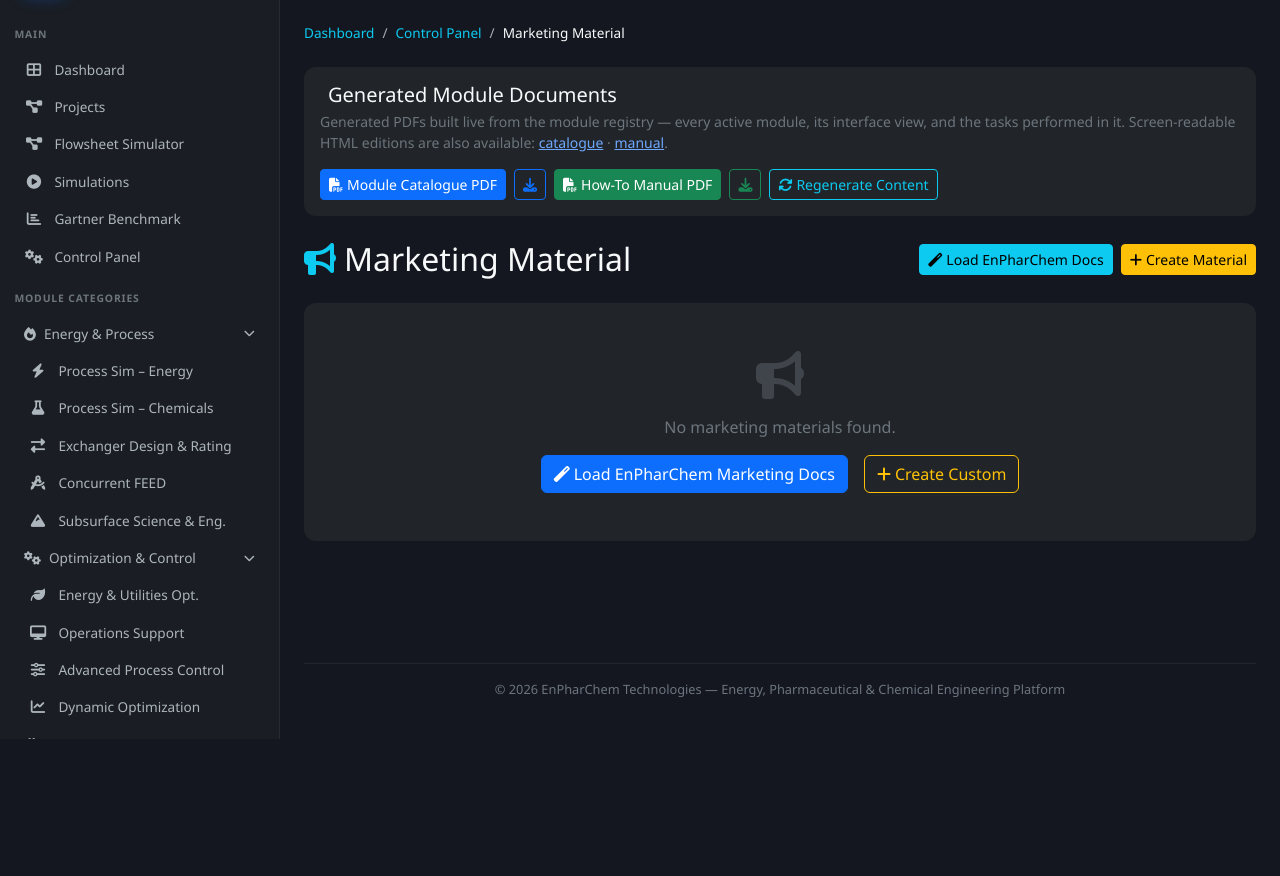
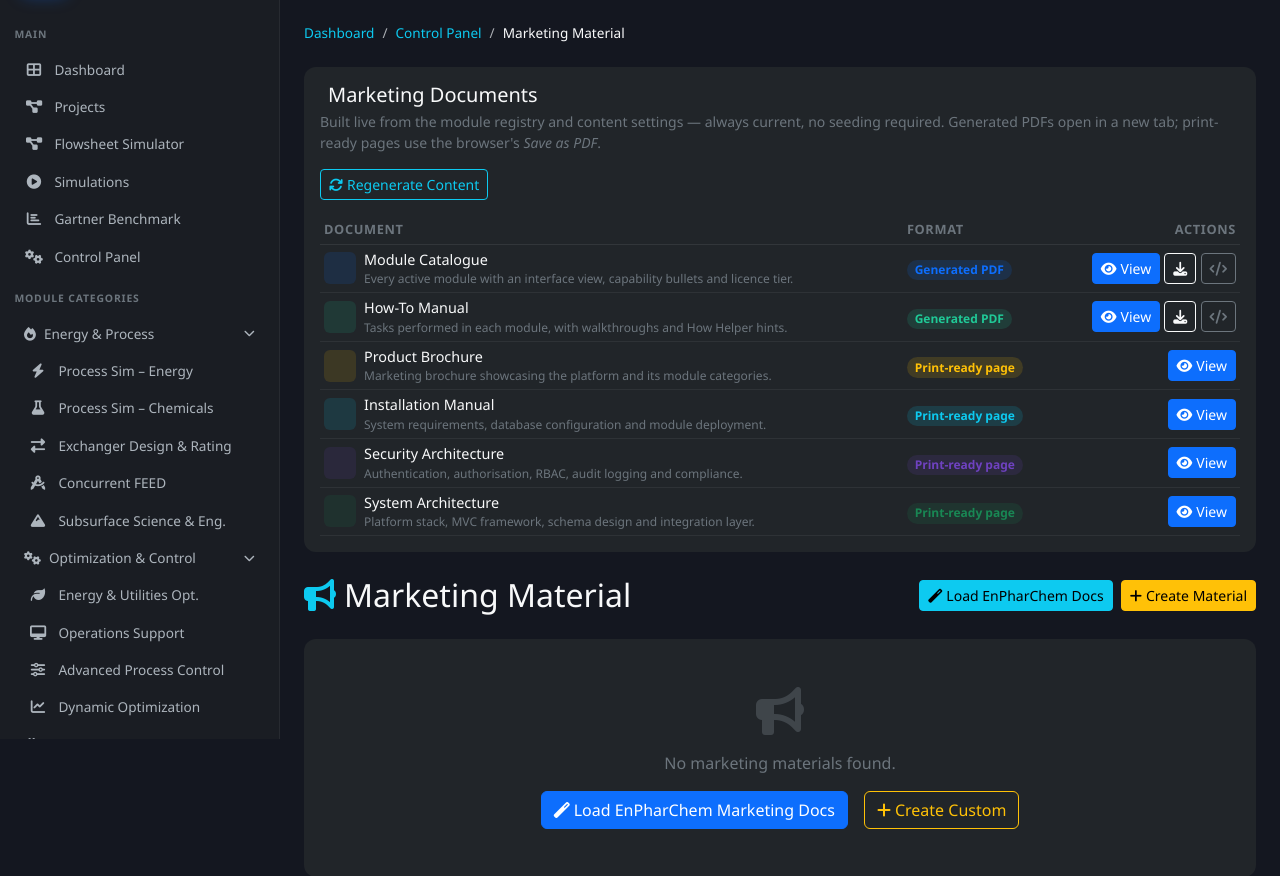
Before and after one commit to jongikhaya1203/EnPharChem, a PHP site: page /enpharchem/control-panel/marketing in a window 1280 px wide. Shown: the part 61-937 px from the top of the page. Before the commit the page ends 800 px from the top, so only its background shows below. Run offline with PHP 8.4, Linux system fonts and the light colour scheme; a user stored in the database is signed in; data comes from the database, SQL or seed files in the repository; data that the repository does not hold is empty.

Commit message:
Add View links for every marketing document in the Control Panel
The four original marketing documents (product brochure, installation
manual, security architecture, system architecture) had routes but were
only reachable once the marketing_materials table had been seeded. They
are now viewable directly from the Control Panel.

The Marketing Material page gains a Marketing Documents table listing all
six documents with a View action, plus download and HTML-edition actions
on the two generated PDFs. It replaces the two-button strip that only
covered the module catalogue and the how-to manual; the Regenerate
Content action is retained.

The Control Panel index gains a Marketing Brochure card linking straight
to the product brochure, alongside the existing module catalogue and
how-to manual cards.

Verified against a running instance: all six documents render complete
from their Control Panel links - two PDFs terminating in %%EOF and four
print-ready pages with closing markup - and the index and marketing page
render without PHP errors.

Co-Authored-By: Claude Opus 5 (1M context) <noreply@anthropic.com>

```diff
--- a/views/control-panel/marketing.php
+++ b/views/control-panel/marketing.php
@@ -29,38 +29,129 @@
     <?php endif; ?>
 <?php endif; ?>
 
-<!-- Generated module documents -->
+<!-- Marketing documents: always viewable, independent of the materials table -->
 <div class="card border-0 mb-4" style="background: var(--epc-card-bg);">
     <div class="card-body">
-        <div class="d-flex justify-content-between align-items-start flex-wrap gap-3">
+        <div class="d-flex justify-content-between align-items-start flex-wrap gap-3 mb-3">
             <div>
-                <h5 class="text-light mb-1"><i class="bi bi-journals me-2" style="color: var(--epc-accent);"></i>Generated Module Documents</h5>
+                <h5 class="text-light mb-1"><i class="bi bi-journals me-2" style="color: var(--epc-accent);"></i>Marketing Documents</h5>
                 <p class="text-secondary small mb-0">
-                    Generated PDFs built live from the module registry &mdash; every active module, its
-                    interface view, and the tasks performed in it. Screen-readable HTML editions are also
-                    available:
-                    <a href="/enpharchem/marketing/module-catalogue/html" target="_blank" rel="noopener">catalogue</a> &middot;
-                    <a href="/enpharchem/marketing/how-to-manual/html" target="_blank" rel="noopener">manual</a>.
+                    Built live from the module registry and content settings &mdash; always current, no
+                    seeding required. Generated PDFs open in a new tab; print-ready pages use the
+                    browser's <em>Save as PDF</em>.
                 </p>
             </div>
-            <div class="d-flex gap-2 flex-wrap">
-                <a href="/enpharchem/marketing/module-catalogue" target="_blank" rel="noopener" class="btn btn-primary btn-sm">
-                    <i class="fas fa-file-pdf me-1"></i>Module Catalogue PDF
-                </a>
-                <a href="/enpharchem/marketing/module-catalogue?download=1" class="btn btn-outline-primary btn-sm" title="Download the catalogue">
-                    <i class="fas fa-download"></i>
-                </a>
-                <a href="/enpharchem/marketing/how-to-manual" target="_blank" rel="noopener" class="btn btn-success btn-sm">
-                    <i class="fas fa-file-pdf me-1"></i>How-To Manual PDF
-                </a>
-                <a href="/enpharchem/marketing/how-to-manual?download=1" class="btn btn-outline-success btn-sm" title="Download the manual">
-                    <i class="fas fa-download"></i>
-                </a>
-                <a href="/enpharchem/marketing/seed-module-docs" class="btn btn-outline-info btn-sm"
-                   onclick="return confirm('Regenerate feature bullets and task walkthroughs for every active module? This overwrites previously generated content.');">
-                    <i class="fas fa-arrows-rotate me-1"></i>Regenerate Content
-                </a>
-            </div>
+            <a href="/enpharchem/marketing/seed-module-docs" class="btn btn-outline-info btn-sm"
+               onclick="return confirm('Regenerate feature bullets and task walkthroughs for every active module? This overwrites previously generated content.');">
+                <i class="fas fa-arrows-rotate me-1"></i>Regenerate Content
+            </a>
+        </div>
+
+        <div class="table-responsive">
+            <table class="table table-sm align-middle mb-0">
+                <thead>
+                    <tr class="text-secondary" style="font-size:.78rem;text-transform:uppercase;letter-spacing:.5px;">
+                        <th style="border-color:rgba(255,255,255,.08);">Document</th>
+                        <th style="border-color:rgba(255,255,255,.08);">Format</th>
+                        <th class="text-end" style="border-color:rgba(255,255,255,.08);">Actions</th>
+                    </tr>
+                </thead>
+                <tbody>
+                <?php
+                $marketingDocs = [
+                    [
+                        'title'  => 'Module Catalogue',
+                        'desc'   => 'Every active module with an interface view, capability bullets and licence tier.',
+                        'icon'   => 'bi-journal-richtext',
+                        'colour' => '#0d6efd',
+                        'url'    => '/enpharchem/marketing/module-catalogue',
+                        'format' => 'Generated PDF',
+                        'html'   => '/enpharchem/marketing/module-catalogue/html',
+                    ],
+                    [
+                        'title'  => 'How-To Manual',
+                        'desc'   => 'Tasks performed in each module, with walkthroughs and How Helper hints.',
+                        'icon'   => 'bi-life-preserver',
+                        'colour' => '#20c997',
+                        'url'    => '/enpharchem/marketing/how-to-manual',
+                        'format' => 'Generated PDF',
+                        'html'   => '/enpharchem/marketing/how-to-manual/html',
+                    ],
+                    [
+                        'title'  => 'Product Brochure',
+                        'desc'   => 'Marketing brochure showcasing the platform and its module categories.',
+                        'icon'   => 'bi-megaphone',
+                        'colour' => '#ffc107',
+                        'url'    => '/enpharchem/marketing/product-brochure',
+                        'format' => 'Print-ready page',
+                        'html'   => null,
+                    ],
+                    [
+                        'title'  => 'Installation Manual',
+                        'desc'   => 'System requirements, database configuration and module deployment.',
+                        'icon'   => 'bi-download',
+                        'colour' => '#0dcaf0',
+                        'url'    => '/enpharchem/marketing/installation-manual',
+                        'format' => 'Print-ready page',
+                        'html'   => null,
+                    ],
+                    [
+                        'title'  => 'Security Architecture',
+                        'desc'   => 'Authentication, authorisation, RBAC, audit logging and compliance.',
+                        'icon'   => 'bi-shield-lock',
+                        'colour' => '#6f42c1',
+                        'url'    => '/enpharchem/marketing/security-architecture',
+                        'format' => 'Print-ready page',
+                        'html'   => null,
+                    ],
+                    [
+                        'title'  => 'System Architecture',
+                        'desc'   => 'Platform stack, MVC framework, schema design and integration layer.',
+                        'icon'   => 'bi-diagram-3',
+                        'colour' => '#198754',
+                        'url'    => '/enpharchem/marketing/system-architecture',
+                        'format' => 'Print-ready page',
+                        'html'   => null,
+                    ],
+                ];
+                foreach ($marketingDocs as $doc):
+                    $isPdf = $doc['format'] === 'Generated PDF';
+                ?>
+                    <tr>
+                        <td style="border-color:rgba(255,255,255,.06);">
+                            <div class="d-flex align-items-center">
+                                <span class="rounded-2 d-inline-flex align-items-center justify-content-center me-2"
+                                      style="width:32px;height:32px;background: <?= $doc['colour'] ?>20;">
+                                    <i class="bi <?= $doc['icon'] ?>" style="color: <?= $doc['colour'] ?>;"></i>
+                                </span>
+                                <div>
+                                    <div class="text-light" style="font-size:.9rem;"><?= htmlspecialchars($doc['title']) ?></div>
+                                    <div class="text-secondary" style="font-size:.75rem;"><?= htmlspecialchars($doc['desc']) ?></div>
+                                </div>
+                            </div>
+                        </td>
+                        <td style="border-color:rgba(255,255,255,.06);">
+                            <span class="badge rounded-pill" style="background: <?= $doc['colour'] ?>25; color: <?= $doc['colour'] ?>;">
+                                <?= htmlspecialchars($doc['format']) ?>
+                            </span>
+                        </td>
+                        <td class="text-end" style="border-color:rgba(255,255,255,.06);">
+                            <a href="<?= $doc['url'] ?>" target="_blank" rel="noopener" class="btn btn-sm btn-primary">
+                                <i class="fas fa-eye me-1"></i>View
+                            </a>
+                            <?php if ($isPdf): ?>
+                                <a href="<?= $doc['url'] ?>?download=1" class="btn btn-sm btn-outline-light" title="Download PDF">
+                                    <i class="fas fa-download"></i>
+                                </a>
+                                <a href="<?= $doc['html'] ?>" target="_blank" rel="noopener" class="btn btn-sm btn-outline-secondary" title="Screen-readable HTML edition">
+                                    <i class="fas fa-code"></i>
+                                </a>
+                            <?php endif; ?>
+                        </td>
+                    </tr>
+                <?php endforeach; ?>
+                </tbody>
+            </table>
         </div>
     </div>
 </div>
```
Also changed, not shown: views/control-panel/index.php (+11 -0 lines).
